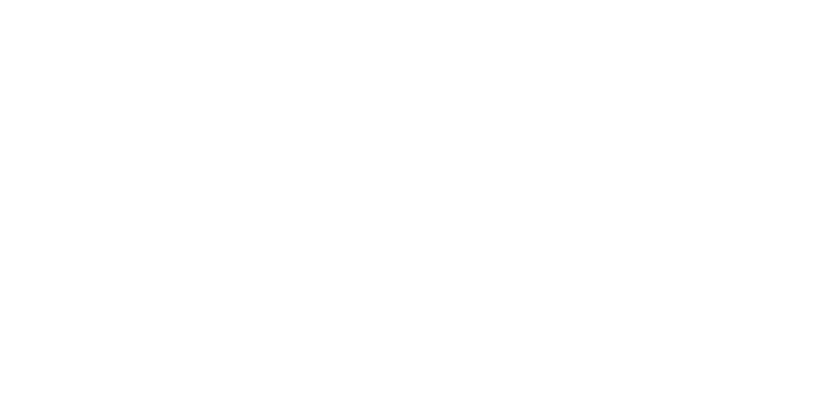
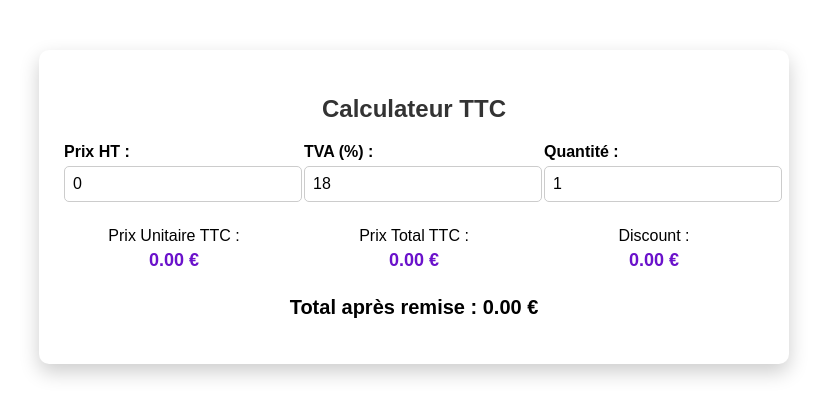
Before and after one commit to ouss223/angular-practice, an Angular app in the folder angular-practice/: page /ttc in a window 1280 px wide. Before the commit this address led to /. Shown: the top 418 px of the page, without its empty margins (226-1053 px from the left). Built offline with nearby package versions, Linux system fonts and the light colour scheme.

Commit message:
added ttc component with all logic

```diff
--- a/angular-practice/src/app/app.routes.ts
+++ b/angular-practice/src/app/app.routes.ts
@@ -1,8 +1,11 @@
 import { Routes } from '@angular/router';
 import { ComponentTestComponent } from './component-test/component-test.component';
 import {CarteVisiteComponent} from './carte-visite/carte-visite.component';
+import { TTCComponent } from './ttc/ttc.component';
+
 export const routes: Routes = [
   { path: 'carte-visite', component: CarteVisiteComponent },
   { path: 'component-test', component: ComponentTestComponent },
+  { path: 'ttc', component: TTCComponent },
   { path: '', redirectTo: '/', pathMatch: 'full' },
 ];
--- a/angular-practice/src/app/carte-visite/carte-visite.component.ts
+++ b/angular-practice/src/app/carte-visite/carte-visite.component.ts
@@ -9,14 +9,14 @@
   styleUrls: ['./carte-visite.component.css']
 })
 export class CarteVisiteComponent {
-  name = signal('john');
-  firstName = signal('doe');
-  job = signal('Student');
-  coverImage = signal('https://images.unsplash.com/photo-1579546929662-711aa81148cf?ixlib=rb-4.0.3&auto=format&fit=crop&w=1000&q=80');
-  profileImage = signal('https://images.unsplash.com/photo-1472099645785-5658abf4ff4e?ixlib=rb-4.0.3&auto=format&fit=crop&w=400&q=80');
-  favoriteQuote = signal("We don't rise to the level of our expectations, we fall to the level of our training. - Archilochus");
-  workDescription = signal('I am a passionate web designer with an interest in creating visually stunning and user-friendly websites.');
-  workKeywords = signal('Web design, angular, HTML5, CSS3, NestJs...');
+  name = signal<string>('john');
+  firstName = signal<string>('doe');
+  job = signal<string>('Student');
+  coverImage = signal<string>('https://images.unsplash.com/photo-1579546929662-711aa81148cf?ixlib=rb-4.0.3&auto=format&fit=crop&w=1000&q=80');
+  profileImage = signal<string>('https://images.unsplash.com/photo-1472099645785-5658abf4ff4e?ixlib=rb-4.0.3&auto=format&fit=crop&w=400&q=80');
+  favoriteQuote = signal<string>("We don't rise to the level of our expectations, we fall to the level of our training. - Archilochus");
+  workDescription = signal<string>('I am a passionate web designer with an interest in creating visually stunning and user-friendly websites.');
+  workKeywords = signal<string>('Web design, angular, HTML5, CSS3, NestJs...');
 
   onCoverImageSelected(event: any): void {
     const file: File = event.target.files[0];
--- a/angular-practice/src/app/component-test/component-test.component.ts
+++ b/angular-practice/src/app/component-test/component-test.component.ts
@@ -8,6 +8,6 @@
   styleUrl: './component-test.component.css'
 })
 export class ComponentTestComponent {
-  color = signal('red');
+  color = signal<string>('red');
 
 }
--- /dev/null
+++ b/angular-practice/src/app/ttc/ttc.component.css
@@ -0,0 +1,54 @@
+.ttc-container {
+  max-width: 700px;
+  margin: 50px auto;
+  padding: 25px;
+  border-radius: 10px;
+  box-shadow: 0 8px 20px rgba(0,0,0,0.2);
+  background-color: #fff;
+  font-family: Arial, sans-serif;
+}
+
+.ttc-container h2 {
+  text-align: center;
+  margin-bottom: 20px;
+  color: #333;
+}
+
+/* Grid layout */
+.grid {
+  display: grid;
+  grid-template-columns: repeat(3, 1fr);
+  gap: 20px;
+  margin-bottom: 20px;
+}
+
+.grid-item label {
+  display: block;
+  font-weight: bold;
+  margin-bottom: 5px;
+}
+
+.grid-item input {
+  width: 100%;
+  padding: 8px;
+  border-radius: 5px;
+  border: 1px solid #ccc;
+  font-size: 16px;
+}
+
+.grid-item p {
+  margin: 5px 0;
+  text-align: center;
+}
+
+.grid-item strong {
+  color: #6a11cb;
+  font-size: 18px;
+}
+
+.total {
+  text-align: center;
+  font-size: 20px;
+  font-weight: bold;
+  margin-top: 20px;
+}
--- /dev/null
+++ b/angular-practice/src/app/ttc/ttc.component.html
@@ -0,0 +1,38 @@
+<div class="ttc-container">
+  <h2>Calculateur TTC</h2>
+
+  <div class="grid">
+    <!-- Inputs row -->
+    <div class="grid-item">
+      <label>Prix HT :</label>
+      <input type="number" [(ngModel)]="prixHT" />
+    </div>
+    <div class="grid-item">
+      <label>TVA (%) :</label>
+      <input type="number" [(ngModel)]="TVA" />
+    </div>
+    <div class="grid-item">
+      <label>Quantité :</label>
+      <input type="number" [(ngModel)]="quantite" />
+    </div>
+
+    <!-- Outputs row -->
+    <div class="grid-item">
+      <p>Prix Unitaire TTC :</p>
+      <p><strong>{{ prixUnitaireTTC() | number:'1.2-2' }} €</strong></p>
+    </div>
+    <div class="grid-item">
+      <p>Prix Total TTC :</p>
+      <p><strong>{{ prixTotalTTC() | number:'1.2-2' }} €</strong></p>
+    </div>
+    <div class="grid-item">
+      <p>Discount :</p>
+      <p><strong>{{ discount() | number:'1.2-2' }} €</strong></p>
+    </div>
+  </div>
+
+  <p class="total">
+    Total après remise :
+    <strong>{{ prixTotalTTC() - discount() | number:'1.2-2' }} €</strong>
+  </p>
+</div>
--- /dev/null
+++ b/angular-practice/src/app/ttc/ttc.component.ts
@@ -0,0 +1,34 @@
+import { Component,signal,computed } from '@angular/core';
+import { FormsModule } from '@angular/forms';
+import { CommonModule } from '@angular/common';
+@Component({
+  selector: 'app-ttc',
+  imports: [FormsModule,CommonModule],
+  templateUrl: './ttc.component.html',
+  styleUrl: './ttc.component.css'
+})
+export class TTCComponent {
+  prixHT = signal<number>(0);
+  TVA = signal<number>(18);
+  quantite = signal<number>(1);
+  prixUnitaireTTC = computed(() => {
+    return this.prixHT() * (1 + this.TVA() / 100);
+  })
+  prixTotalTTC = computed(() => {
+    return this.prixUnitaireTTC() * this.quantite();
+  })
+  discount = computed(() => {
+    if (this.quantite() >= 10 && this.quantite() <= 15) {
+      return this.prixTotalTTC() * 0.2;
+    } else if (this.quantite() > 15) {
+      return this.prixTotalTTC() * 0.3;
+    }
+    else {
+      return 0;
+    }
+  })
+
+
+
+
+}
```
Also changed, not shown: 1 other file (tests, documents, lock files or other folders).
